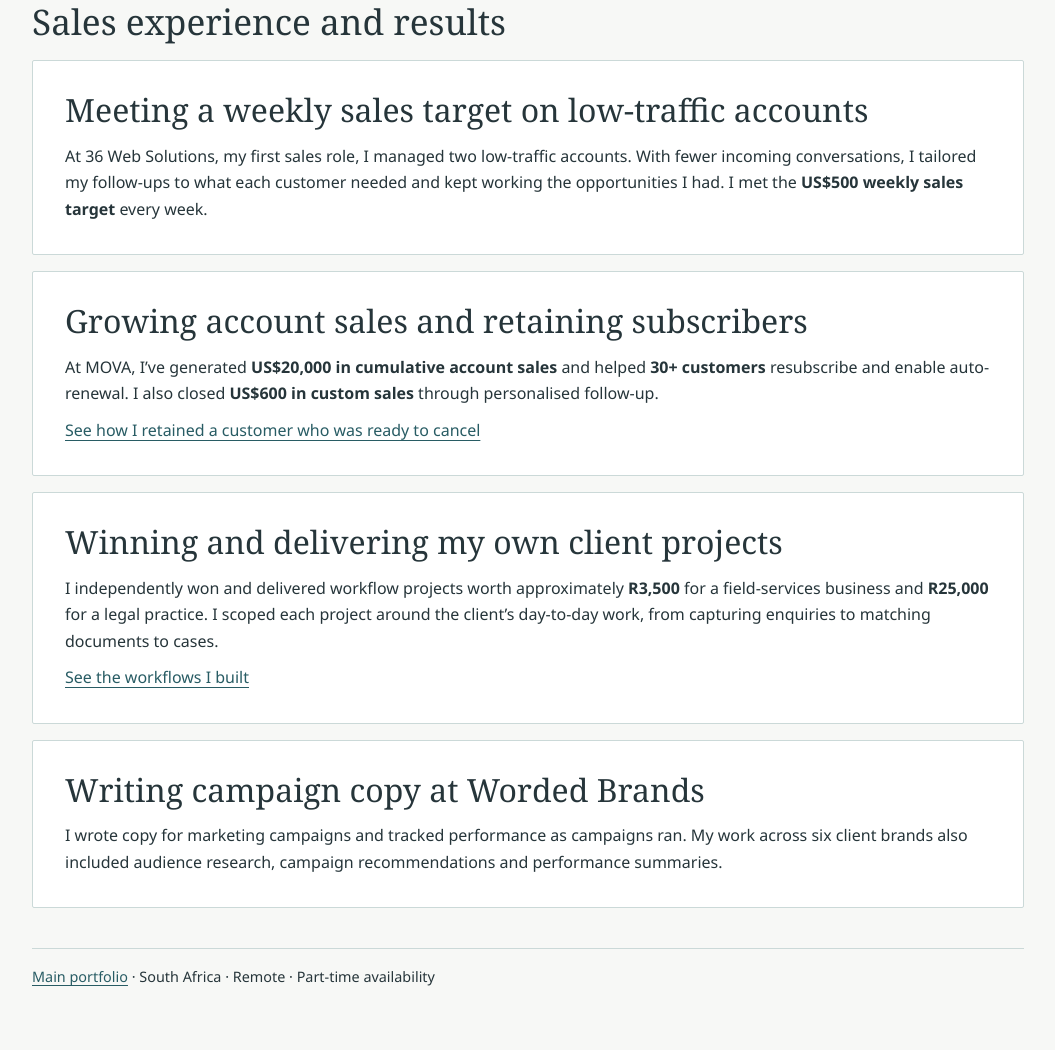
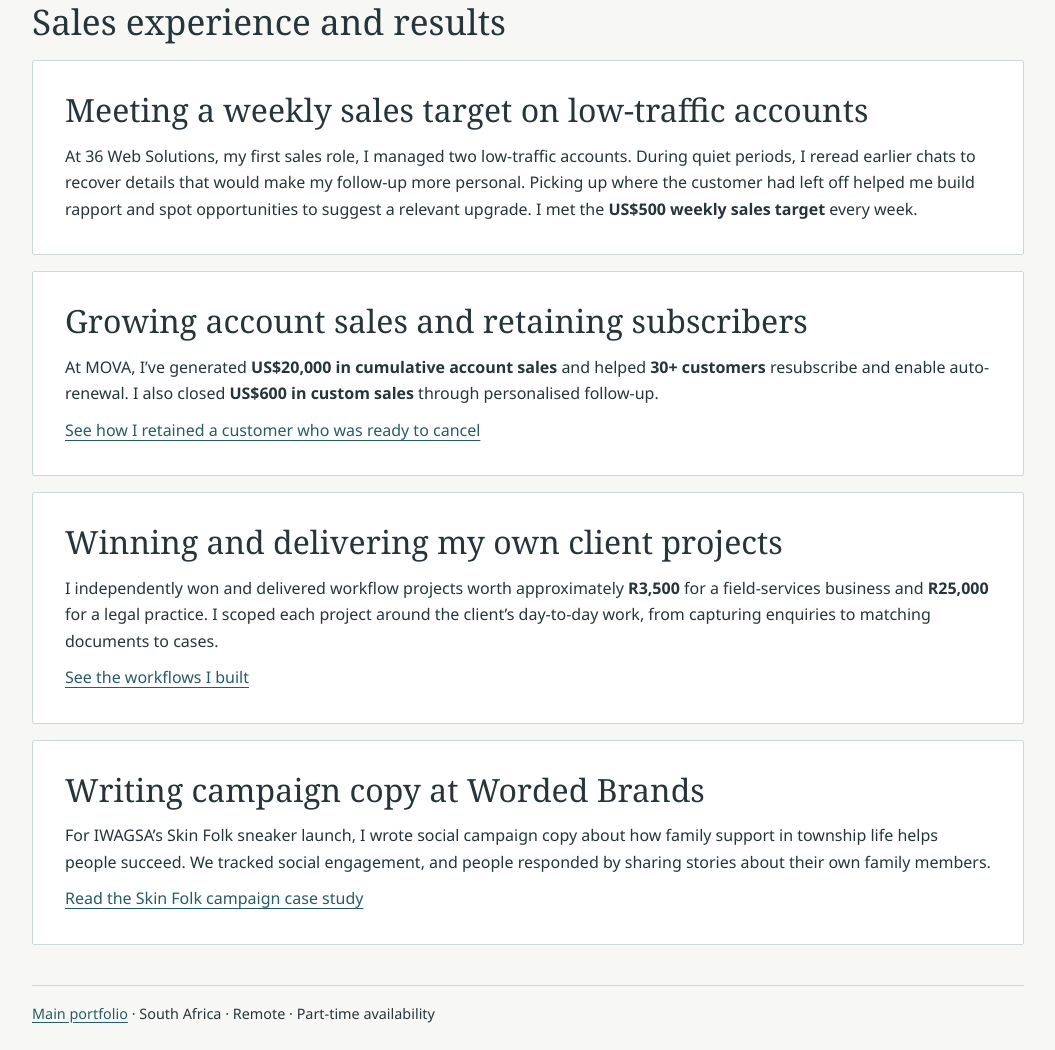
Before and after one commit to leannekh93/Leanne-Khan-Portfolio, a plain HTML site: page career/sales-revenue.html in a window 1280 px wide. Shown: the part 770-1820 px from the top of the page, without its empty margins (112-1167 px from the left). Before the commit the page ends 1783 px from the top, so only its background shows below. Drawn offline with Linux system fonts and the light colour scheme.

Commit message:
Add IWAGSA campaign and concrete sales examples

```diff
--- a/career/sales-revenue.html
+++ b/career/sales-revenue.html
@@ -10,7 +10,7 @@
   <div class="case-list">
     <article class="case-card">
       <h3>Meeting a weekly sales target on low-traffic accounts</h3>
-      <p>At 36 Web Solutions, my first sales role, I managed two low-traffic accounts. With fewer incoming conversations, I tailored my follow-ups to what each customer needed and kept working the opportunities I had. I met the <strong>US$500 weekly sales target</strong> every week.</p>
+      <p>At 36 Web Solutions, my first sales role, I managed two low-traffic accounts. During quiet periods, I reread earlier chats to recover details that would make my follow-up more personal. Picking up where the customer had left off helped me build rapport and spot opportunities to suggest a relevant upgrade. I met the <strong>US$500 weekly sales target</strong> every week.</p>
     </article>
     <article class="case-card">
       <h3>Growing account sales and retaining subscribers</h3>
@@ -24,7 +24,8 @@
     </article>
     <article class="case-card">
       <h3>Writing campaign copy at Worded Brands</h3>
-      <p>I wrote copy for marketing campaigns and tracked performance as campaigns ran. My work across six client brands also included audience research, campaign recommendations and performance summaries.</p>
+      <p>For IWAGSA’s Skin Folk sneaker launch, I wrote social campaign copy about how family support in township life helps people succeed. We tracked social engagement, and people responded by sharing stories about their own family members.</p>
+      <p><a href="remote-operations.html#skin-folk">Read the Skin Folk campaign case study</a></p>
     </article>
   </div>
 </section>
```
